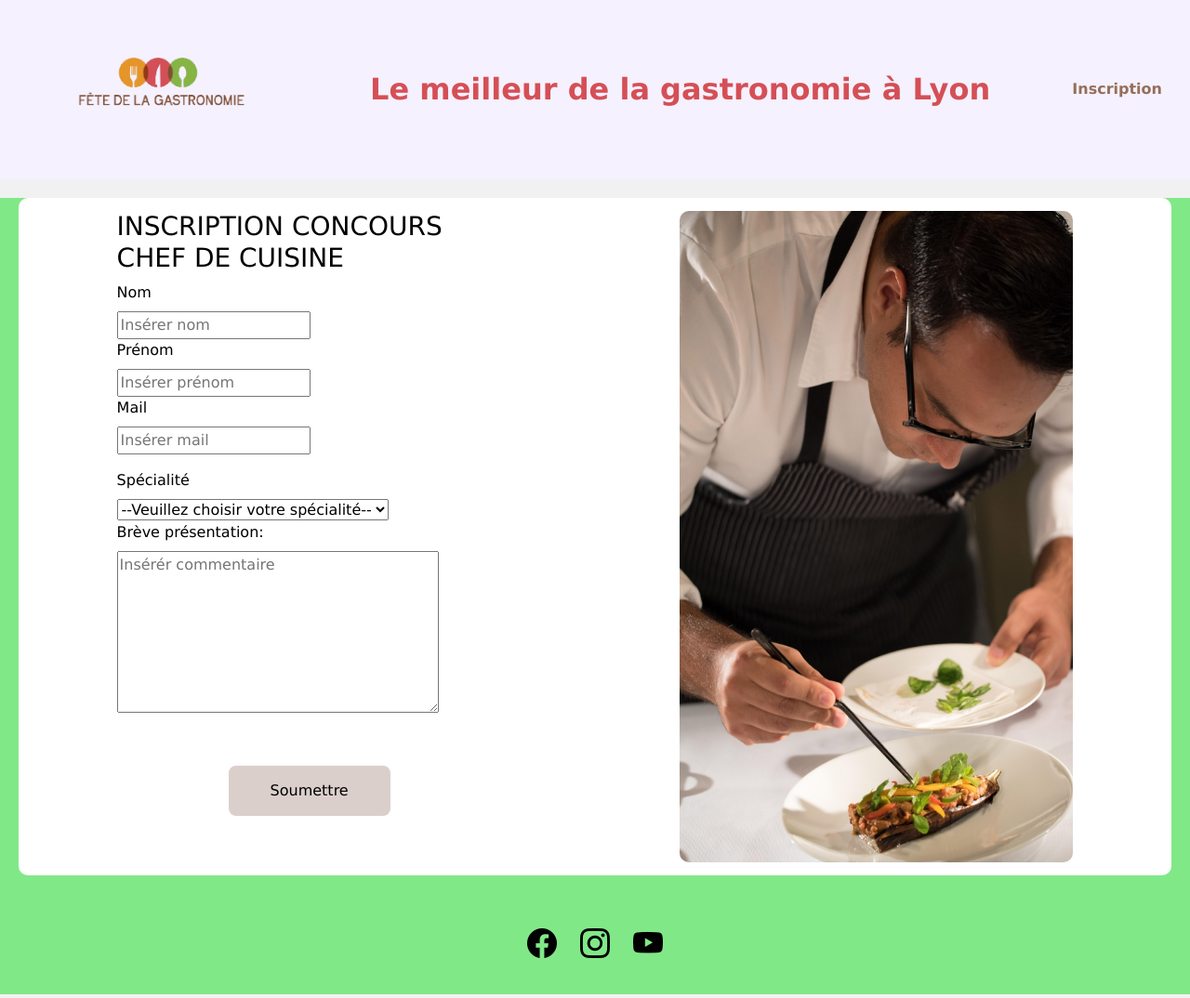
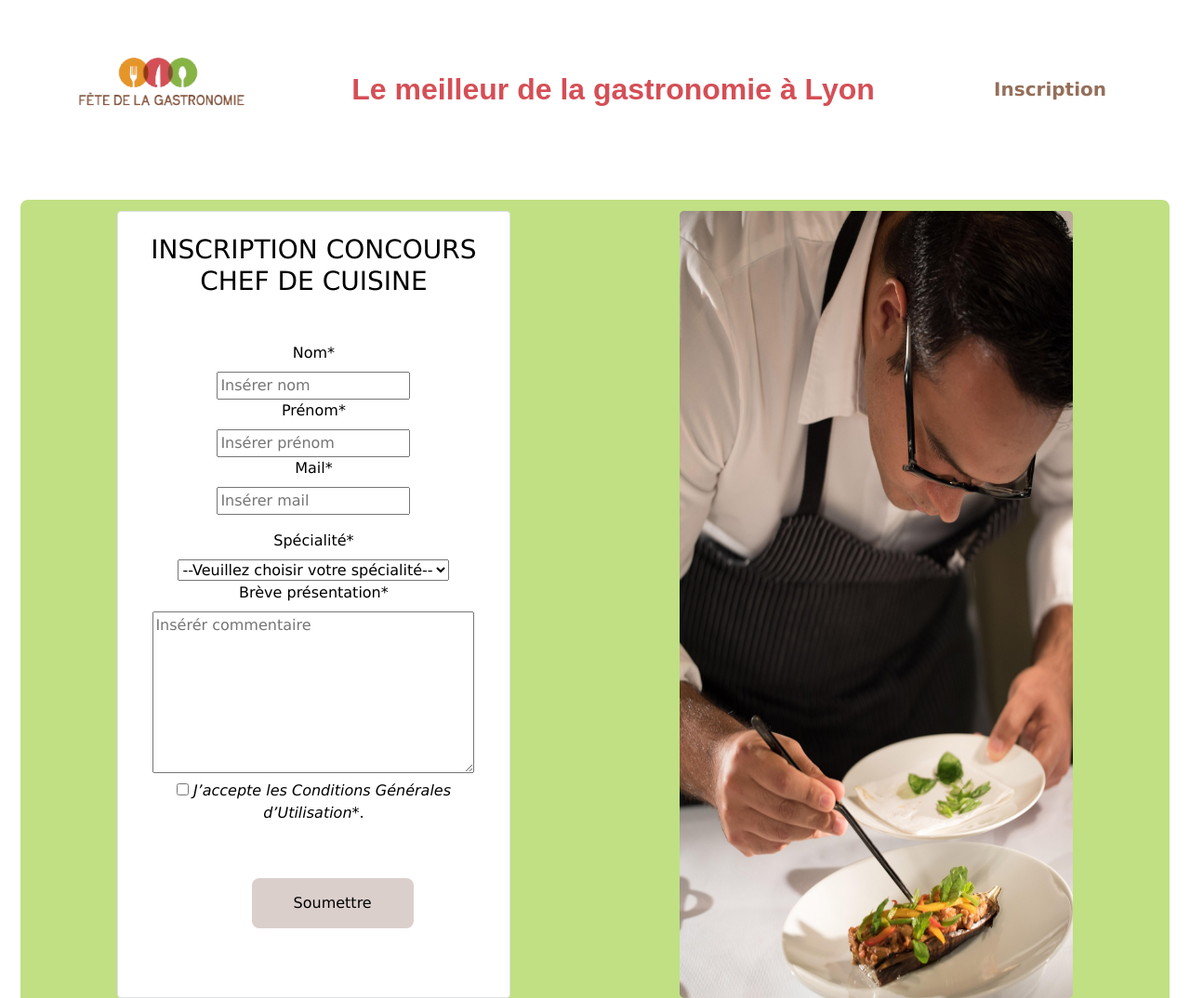
Before and after one commit to Aline-Horn/gastronomie, a plain HTML site: page inscription.html in a window 1280 px wide. Shown: the top 1074 px of the page at 93% size. Drawn offline with nearby package versions, Linux system fonts and the light colour scheme.

Commit message:
Final adjustments

```diff
--- a/css/style.css
+++ b/css/style.css
@@ -4,7 +4,7 @@
 
 body {
   margin: 0;
-  background-color: #f1f1f1;
+  background-color: white;
   color: black;
   font-family: "Lucida Sans", "Lucida Sans Regular", "Lucida Grande",
     "Lucida Sans Unicode", Geneva, Verdana, sans-serif;
@@ -19,7 +19,7 @@ nav {
   justify-content: space-between;
   align-items: center;
   padding: 10px 20px;
-  background: #f5f1fe;
+  background-color: white;
 }
 
 nav li a:hover {
@@ -28,13 +28,11 @@ nav li a:hover {
 
 nav h2 {
   margin: 0 20px;
-  text-align: center;
 }
 
 #slogan {
   color: #d54f56;
-  font-family: "Lucida Sans", "Lucida Sans Regular", "Lucida Grande",
-    "Lucida Sans Unicode", Geneva, Verdana, sans-serif;
+  font-family: "Poppins", sans-serif;
 }
 
 nav ul {
@@ -42,7 +40,7 @@ nav ul {
   list-style: none;
   display: flex;
   gap: 20px;
-  margin: 0;
+  margin: 60px;
   padding: 0;
 }
 
@@ -52,6 +50,7 @@ nav > ul > li > a {
   text-decoration: none;
   color: #946f5a;
   font-weight: bold;
+  font-size: 20px;
 }
 
 li {
@@ -63,7 +62,7 @@ header {
   justify-content: center;
   padding: 0;
   display: block;
-  background-color: #f5f1fe;
+  background-color: white;
 }
 
 video {
@@ -126,7 +125,6 @@ h2 {
 
 #buttonInscription {
   border: none;
-  color: white;
   padding: 30px 32px;
   margin: 90px 170px;
   text-align: center;
@@ -141,7 +139,6 @@ h2 {
 
 #buttonInscription:hover {
   background-color: #d54f56;
-  color: white;
 }
 
 #buttonformulaire {
@@ -162,14 +159,13 @@ h2 {
 }
 
 #formulaireInscription {
-  background-color: white;
-  text-align: left;
   display: flex;
   margin: 20px;
   border: 2px solid white;
   border-radius: 10px;
   padding: 1%;
   justify-content: space-around;
+  background-color: #c0e083;
 }
 
 #formulaire {
@@ -180,11 +176,7 @@ h2 {
 #imageformulaire {
   flex-direction: column;
   width: 35%;
-  border-radius: 10px;
-}
-
-#backgroundformulaire {
-  background-color: #81e888;
+  border-radius: 5px;
 }
 
 header {
@@ -215,7 +207,8 @@ header {
     font-size: small;
   }
 
-  #buttonInscription, #buttonformulaire {
+  #buttonInscription,
+  #buttonformulaire {
     margin-left: auto;
   }
 }
--- a/index.html
+++ b/index.html
@@ -18,6 +18,7 @@
       crossorigin="anonymous"
     />
     <link rel="stylesheet" href="./css/style.css" />
+    <link href="https://fonts.googleapis.com/css2?family=Playfair+Display&family=Poppins&display=swap" rel="stylesheet">
   </head>
 
   <body>
@@ -38,7 +39,7 @@
     <header>
       <video controls width="250">
         <source
-          src="css\images\8626277-sd_960_540_25fps.mp4"
+          src="./css/images/8626277-sd_960_540_25fps.mp4"
           type="video/webm"
         />
       </video>
@@ -46,10 +47,10 @@
 
     <section id="programmation">
       <div class="d-flex justify-content-center align-items-center m-3">
-        <h1>PROGRAMATION DU 12 AU 14 SEPTEBRE 2025</h1>
+        <h1 class="m-3">PROGRAMATION DU 12 AU 14 SEPTEBRE 2025</h1>
       </div>
       <div class="row align-items-center justify-content-center">
-        <div class="col-8">
+        <div class="col-6">
           <div
             id="carouselExampleControlsNoTouching"
             class="carousel slide"
@@ -59,34 +60,36 @@
               <div class="carousel-item active" data-bs-interval="2000">
                 <img
                   src="css\images\bowl-1850039_1280.jpg"
-                  class="d-block w-100"
+                  class="d-block w-75 mx-auto"
                   alt="jour1"
                   width="300"
                 />
-                <legend class="p-4 text-center">
+                <legend class="p-2 text-center font-weight-light" style="font-size: 1.2rem;">
                   <h3>
-                    VENDREDI 12 Saveurs Locales et Ouverture Officielle Thème :
-                    « Notre terre, notre table »
-                  </h3><ul>
-                  <li>10h00 : Ouverture officielle avec marché des producteurs
-                  locaux</li><li> 11h00 : Atelier de pains artisanaux</li> 14h00 : Table ronde
+                    VENDREDI 12 Saveurs Locales et Ouverture Officielle</h3>
+                    <p><em>Thème : « Notre terre, notre table »</em></p>
+                    <ul class="text-left">
+                 <li>10h00 : Ouverture officielle avec marché des producteurs
+                  locaux </li> <li>11h00 : Atelier de pains artisanaux</li>  <li>14h00 : Table ronde
                   – « Cuisine et mémoire affective » 15h30 : Démonstration
-                  culinaire : plat traditionnel local avec un chef invité 17h00
-                  : Dégustation de fromages et vins de la région</ul>
+                  culinaire : plat traditionnel local avec un chef invité</li> <li>17h00
+                  : Dégustation de fromages et vins de la région </li>
+                </ul>
                 </legend>
               </div>
               <div class="carousel-item" data-bs-interval="2000">
                 <img
                   src="css\images\pexels-bertellifotografia-13871278.jpg"
-                  class="d-block w-100"
+                  class="d-block w-75 mx-auto"
                   alt="jour2"
                   width="300"
                 />
-                <legend class="p-4 text-center">
+                <legend class="p-2 text-center font-weight-light" style="font-size: 1.2rem;">
                   <h3>
-                    SAMEDI 13 – Saveurs du Monde Thème : « Un voyage à travers
-                    les saveurs internationales »
-                  </h3>
+                    SAMEDI 13 – Saveurs du Monde </h3>
+                    <p><em>Thème : « Un voyage à travers
+                      les saveurs internationales »</em></p>
+
                   10h30 : Atelier pour enfants – Mini chef (pizza ou brigadeiro)
                   11h30 : Démonstration culinaire : cuisine asiatique (sushi,
                   ramen ou curry) 13h00 : Déjeuner thématique avec stands de
@@ -98,15 +101,16 @@
               <div class="carousel-item" data-bs-interval="2000">
                 <img
                   src="css\images\pexels-elevate-1267320.jpg"
-                  class="d-block w-100"
+                  class="d-block w-75 mx-auto"
                   alt="jour3"
                   width="300"
                 />
-                <legend class="p-4 text-center">
+                <legend class="p-2 text-center font-weight-light" style="font-size: 1.2rem;">
                   <h3>
-                    DIMANCHE 14 - Durabilité et Futur de l’Alimentation Thème :
-                    « Bien manger, mieux vivre »
-                  </h3>
+                    DIMANCHE 14 - Durabilité et Futur de l’Alimentation   </h3>
+                    <p><em>Thème : « Bien manger, mieux vivre »</em></p>
+
+
                   10h00 : Atelier pratique – Potager en petits espaces 11h30 :
                   Atelier zéro déchet – cuisine anti-gaspillage 13h00 : Déjeuner
                   communautaire (entrée + plat durable) 15h00 : Débat – « Une
--- a/inscription.html
+++ b/inscription.html
@@ -21,7 +21,8 @@
   </head>
   <body>
     <nav>
-        <a href="index.html"><img
+      <a href="index.html"
+        ><img
           src="css\images\logoGastronomie-removebg-preview.png"
           alt="logo"
           width="300"
@@ -30,49 +31,40 @@
       <h2 id="slogan"><strong>Le meilleur de la gastronomie à Lyon</strong></h2>
       <ul>
         <li><a href="index.html#inscription">Inscription</a></li>
-
       </ul>
     </nav>
-    <main id="backgroundformulaire">
+
+    <main>
       <section id="formulaireInscription">
-
-
-        <form action="" method="get" id="formulaire">
-        <h3 id="inscriptionChef">INSCRIPTION CONCOURS CHEF DE CUISINE</h3>
-          <label for="nom">Nom</label><br />
+        <form action="" method="get" id="formulaire" class="bg-white border p-4 rounded text-center">
+          <h3 class="mb-5" id="inscriptionChef">INSCRIPTION CONCOURS CHEF DE CUISINE</h3>
+          <label for="nom">Nom*</label><br />
           <input
             type="text"
             id="nom"
             name="nom"
             placeholder="Insérer nom"
-
           /><br />
 
-
-
-          <label for="prenom">Prénom</label><br />
+          <label for="prenom">Prénom*</label><br />
           <input
             type="text"
             id="prenom"
             name="prenom"
             placeholder="Insérer prénom"
-
           /><br />
 
-
-
-          <label for="mail">Mail</label><br />
+          <label for="mail">Mail*</label><br />
           <input
             type="mail"
             id="mail"
             name="mail"
             placeholder="Insérer mail"
-
           /><br />
 
           <p id="messageMail"></p>
 
-          <label for="spécialité">Spécialité</label><br />
+          <label for="spécialité">Spécialité*</label><br />
           <select name="spécialité" id="spécialité">
             <option disabled selected>
               --Veuillez choisir votre spécialité--
@@ -94,7 +86,7 @@
             <option value="autre">Autre spécialité</option></select
           ><br />
 
-          <label for="présentation">Brève présentation:</label><br />
+          <label for="présentation">Brève présentation*</label><br />
           <textarea
             rows="7"
             cols="40"
@@ -102,11 +94,18 @@
             id="commentaire"
             placeholder="Insérér commentaire"
           ></textarea>
-          <button id="buttonformulaire" class="buttonformulaire" type="submit">Soumettre</button>
 
+          <label>
+            <input type="checkbox" required>
+            <em>J’accepte les Conditions Générales d’Utilisation*</a></em>.
+          </label>
 
+          <button id="buttonformulaire" class="buttonformulaire" type="submit">
+            Soumettre
+          </button>
         </form>
-          <img id="imageformulaire"
+        <img
+          id="imageformulaire"
           src="css\images\platting-4282016_1920.jpg"
           alt="imageChef"
           width="300"
@@ -114,15 +113,14 @@
       </section>
 
       <footer id="reseauxSociaux">
-       <a href="https://www.facebook.com/?locale=fr_FR"><i class="bi bi-facebook"></i></a>
+        <a href="https://www.facebook.com/?locale=fr_FR"
+          ><i class="bi bi-facebook"></i
+        ></a>
         <a href="https://www.instagram.com/"><i class="bi bi-instagram"></i></a>
         <a href="https://www.youtube.com/"><i class="bi bi-youtube"></i></a>
       </footer>
-
     </main>
     <script src="./js/bootstrap.js"></script>
     <script src="./script.js"></script>
   </body>
-
-
 </html>
```
Also changed, not shown: css/images/3734986.jpg (added), css/images/logogastronomie2.PNG (deleted). Lines whose indentation alone changed are shown as unchanged.
